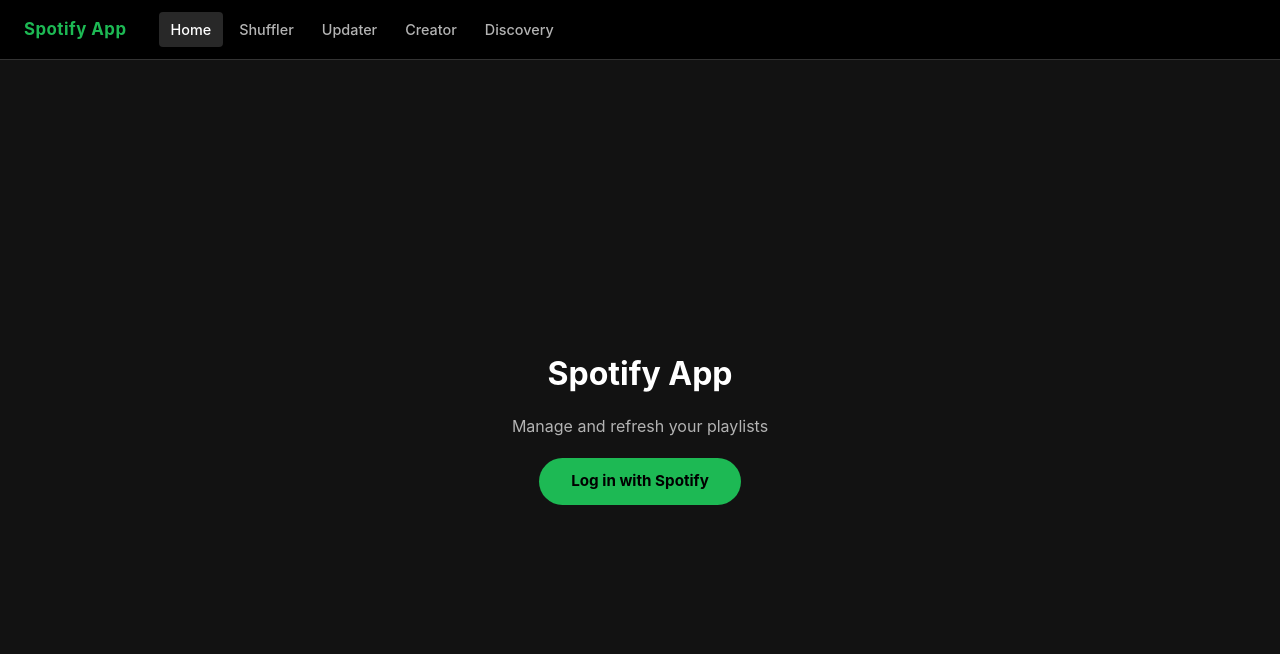
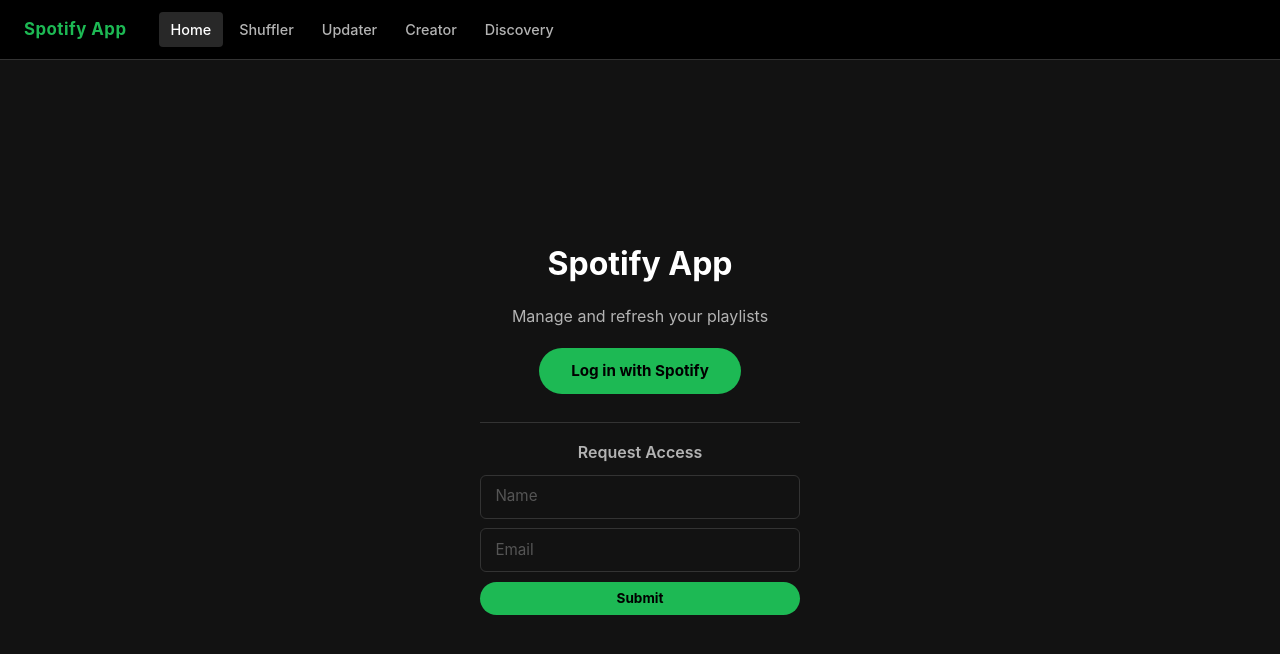
Before and after one commit to SammySasaki/spotify-app, a React (Create React App) app in the folder client/: page / in a window 1280 px wide. Shown: the top 654 px of the page. Built offline with nearby package versions, Linux system fonts and the light colour scheme; the HTML template or start-up script is replaced by a standard one.

Commit message:
access request

```diff
--- a/client/src/App.css
+++ b/client/src/App.css
@@ -235,6 +235,44 @@
   color: #000000;
   transform: scale(1.04);
   text-decoration: none;
+}
+
+/* ---- Request Access ---- */
+.request-access {
+  margin-top: 0.5rem;
+  border-top: 1px solid var(--border);
+  padding-top: 1.25rem;
+  width: 100%;
+  max-width: 320px;
+  text-align: left;
+}
+
+.request-access h2 {
+  font-size: 1rem;
+  font-weight: 600;
+  margin: 0 0 0.75rem;
+  color: var(--text-muted);
+  text-align: center;
+}
+
+.request-access form {
+  display: flex;
+  flex-direction: column;
+  gap: 0.6rem;
+}
+
+.request-success {
+  color: var(--accent);
+  font-size: 0.9rem;
+  text-align: center;
+  margin: 0;
+}
+
+.request-error {
+  color: #e25555;
+  font-size: 0.85rem;
+  margin: 0;
+  text-align: center;
 }
 
 /* ---- Home page ---- */
--- a/client/src/pages/Login.js
+++ b/client/src/pages/Login.js
@@ -1,14 +1,76 @@
+import { useState } from 'react';
+
 const LOGIN_URI =
     process.env.NODE_ENV !== 'production'
         ? 'http://127.0.0.1:8888/login'
         : '/login';
 
-const Login = () => (
+const Login = () => {
+    const [name, setName] = useState('');
+    const [email, setEmail] = useState('');
+    const [status, setStatus] = useState(null);
+
+    const handleRequest = async (e) => {
+        e.preventDefault();
+        setStatus('loading');
+        try {
+            const res = await fetch('/api/request-access', {
+                method: 'POST',
+                headers: { 'Content-Type': 'application/json' },
+                body: JSON.stringify({ name, email }),
+            });
+            if (!res.ok) throw new Error();
+            setStatus('success');
+            setName('');
+            setEmail('');
+        } catch {
+            setStatus('error');
+        }
+    };
+
+    return (
         <div className="login-page">
             <h1>Spotify App</h1>
             <p>Manage and refresh your playlists</p>
             <a className="btn-login" href={LOGIN_URI}>Log in with Spotify</a>
+
+            <div className="request-access">
+                <h2>Request Access</h2>
+                {status === 'success' ? (
+                    <p className="request-success">Request received! You'll be added soon.</p>
+                ) : (
+                    <form onSubmit={handleRequest}>
+                        <input
+                            className="form-input"
+                            type="text"
+                            placeholder="Name"
+                            value={name}
+                            onChange={e => setName(e.target.value)}
+                            required
+                        />
+                        <input
+                            className="form-input"
+                            type="email"
+                            placeholder="Email"
+                            value={email}
+                            onChange={e => setEmail(e.target.value)}
+                            required
+                        />
+                        <button
+                            className="btn-action"
+                            type="submit"
+                            disabled={status === 'loading'}
+                        >
+                            {status === 'loading' ? 'Submitting...' : 'Submit'}
+                        </button>
+                        {status === 'error' && (
+                            <p className="request-error">Something went wrong. Please try again.</p>
+                        )}
+                    </form>
+                )}
+            </div>
         </div>
     );
+};
 
 export default Login;
--- a/package.json
+++ b/package.json
@@ -26,6 +26,7 @@
     "axios": "^1.16.0",
     "dotenv": "^16.0.1",
     "express": "^4.18.1",
+    "nodemailer": "^8.0.10",
     "query-string": "^7.1.1"
   },
   "devDependencies": {
```
Also changed, not shown: 2 other files (tests, documents, lock files or other folders). Lines whose indentation alone changed are shown as unchanged.
